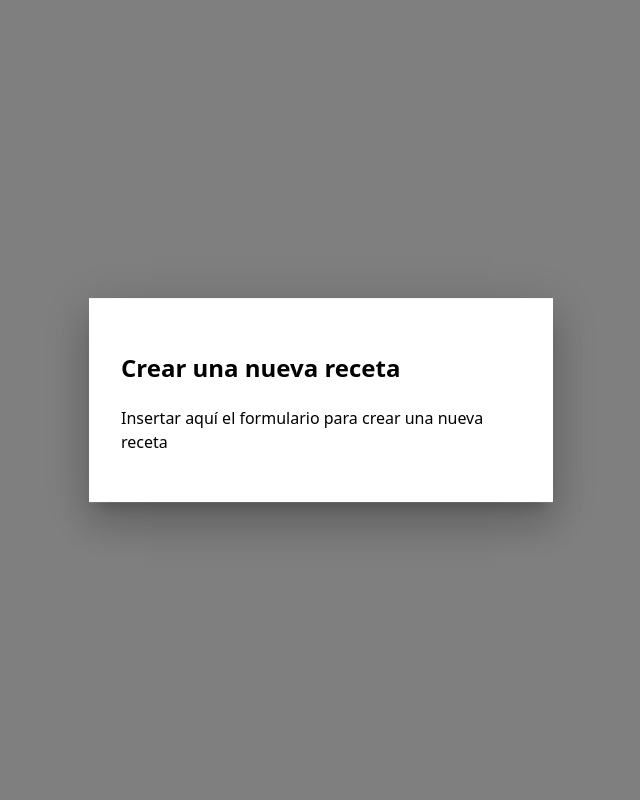
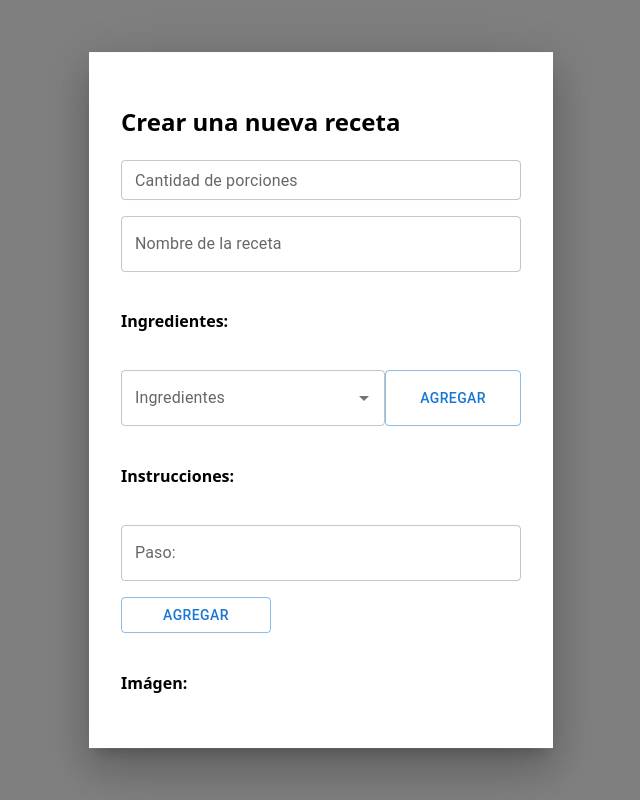
Before and after one commit to pamelagrhz/DietAppv2, a React (Vite) app in the folder DietApp/: page / in a window 1280 px wide. Both pictures are taken after a click on the button "CREAR RECETA". Shown: the whole page, without its empty margins (319-959 px from the left). Built offline with nearby package versions, Linux system fonts and the light colour scheme; no server answers.

Commit message:
[feature/add-recipe-modal] Start w add recipe UIX modal

```diff
--- a/DietApp/src/components/appHeader.jsx
+++ b/DietApp/src/components/appHeader.jsx
@@ -1,5 +1,6 @@
 import { Button, Modal, Box } from '@mui/material';
 import { useState } from 'react';
+import CreateRecipe from '../features/recipes/components/CreateRecipe';
 export default function AppHeader() {
     let buttonText = "Crear receta"
     //Use state to control the open/close of the modal
@@ -28,9 +29,7 @@ export default function AppHeader() {
             >
                 <Box sx={{ ...style, width: 400 }}>
                     <h2 id="parent-modal-title">Crear una nueva receta</h2>
-                    <p id="parent-modal-description">
-                        Insertar aquí el formulario para crear una nueva receta
-                    </p>
+                    <CreateRecipe/>
                 </Box>
             </Modal>        </>
     )
--- /dev/null
+++ b/DietApp/src/features/recipes/components/CreateRecipe.jsx
@@ -0,0 +1,41 @@
+import NumberField from '@mui/material/TextField';
+import TextField from '@mui/material/TextField';
+import Autocomplete from '@mui/material/Autocomplete';
+import { Button } from '@mui/material';
+export default function CreateRecipe() {
+    const createRecipe = {
+        display: "flex",
+        flexDirection: "column",
+        gap: "1rem",
+    }
+
+    const addIngredient = {
+        display: "flex",
+        flexDirection: "row",
+    }
+    const ingredients = []
+    return (
+        < div style={createRecipe}>
+            <NumberField label="Cantidad de porciones" size="small" type='number' />
+            <TextField id="recipe-name" label="Nombre de la receta" variant="outlined" />
+            <h4>Ingredientes:</h4>
+            <div style={addIngredient}>
+                {/* TODO: add autocomplete for ingredients, with the option to add new ones if they don't exist in the database */}
+                <Autocomplete
+                    disablePortal
+                    options={ingredients}
+                    sx={{ width: 300 }}
+                    renderInput={(params) => <TextField {...params} label="Ingredientes" />}
+                />
+                <Button sx={{ width: 150 }} variant="outlined">Agregar</Button>
+            </div>
+            <h4>Instrucciones:</h4>
+            <div style={createRecipe}>
+                {/* TODO: add instructions */}
+                <TextField id="recipe-instructions" label="Paso: " variant="outlined" />
+                <Button sx={{ width: 150 }} variant="outlined">Agregar</Button>
+            </div>
+            <h4>Imágen:</h4>
+        </div>
+    )
+}
```
